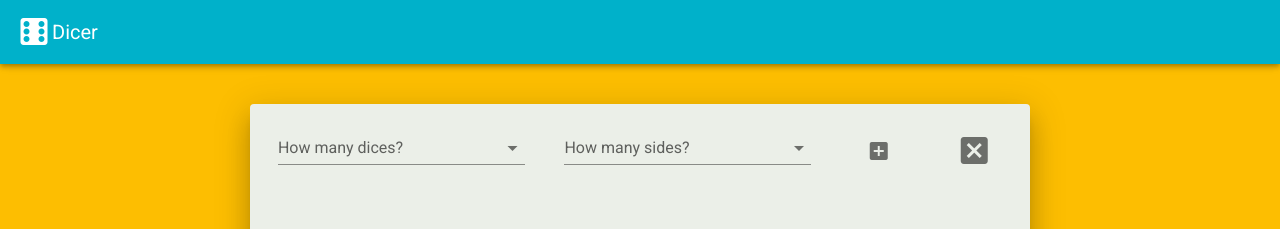
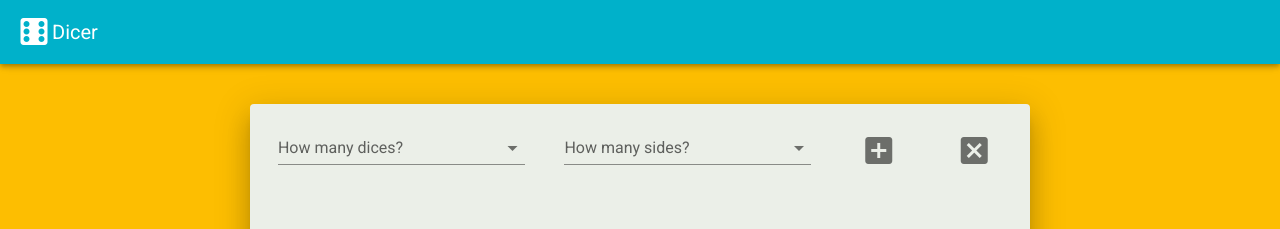
Before and after one commit to hannesortmeier/dicer, a Vue app: page / in a window 1280 px wide. Shown: the top 229 px of the page. Built offline with nearby package versions, Linux system fonts and the light colour scheme.

Commit message:
fixed button sizes

```diff
--- a/public/index.html
+++ b/public/index.html
@@ -6,9 +6,9 @@
   <meta http-equiv="X-UA-Compatible" content="IE=edge">
   <meta name="viewport" content="width=device-width,initial-scale=1.0">
   <meta name="description"
-    content="Free online simulator for rolling any number of dice with select and deselect feature. Free online Würfel Simulator mit Auswahlfunktion.">
+    content="Free online simulator for rolling any number of dice with select and deselect feature. Kostenloser online Würfel Simulator mit Auswahlfunktion.">
   <link rel="icon" href="<%= BASE_URL %>favicon.ico">
-  <title>dicer.pro - free online dice simulator'</title>
+  <title>dicer.pro - free online dice simulator</title>
   <link rel="stylesheet" href="https://fonts.googleapis.com/css?family=Roboto:100,300,400,500,700,900">
   <link rel="stylesheet" href="https://cdn.jsdelivr.net/npm/@mdi/font@latest/css/materialdesignicons.min.css">
 </head>
--- a/src/components/DiceSelection.vue
+++ b/src/components/DiceSelection.vue
@@ -66,15 +66,11 @@
 					<template v-slot:activator="{ on }">
 						<v-btn
 							icon
-							:size="{'small': $vuetify.breakpoint.xs,
-											'medium': $vuetify.breakpoint.sm,
-											'large': $vuetify.breakpoint.mdAndUp}"
+							medium
 							v-on="on"
 							@click.native="addDiceObjectsButtonClicked()"
 						>
-							<v-icon :size="{'small': $vuetify.breakpoint.xs,
-															'medium': $vuetify.breakpoint.sm,
-															'large': $vuetify.breakpoint.mdAndUp}">
+							<v-icon large>
 								mdi-plus-box
 							</v-icon>
 						</v-btn>
@@ -108,38 +104,53 @@
 
 <script>
 export default {
-	name: 'DiceSelection',
+	name: "DiceSelection",
 
 	data() {
 		return {
-			supportedQuantityOfDices: [1, 2, 3, 4, 5, 6, 7, 8, 9, 10 ,11, 12, 13, 14, 15, 16],
-			supportedQuantityOfSides: [/*4,*/ 6/*, 8, 10, 12, 20, 21, 23, 48*/],
+			supportedQuantityOfDices: [
+				1,
+				2,
+				3,
+				4,
+				5,
+				6,
+				7,
+				8,
+				9,
+				10,
+				11,
+				12,
+				13,
+				14,
+				15,
+				16,
+			],
+			supportedQuantityOfSides: [/*4,*/ 6 /*, 8, 10, 12, 20, 21, 23, 48*/],
 			diceQuantity: null,
 			diceSideCount: null,
 			showDiceCountAlert: false,
-			showDiceSideAlert: false
-		}
+			showDiceSideAlert: false,
+		};
 	},
 
 	methods: {
 		async addDiceObjectsButtonClicked() {
 			if (!this.diceQuantity) {
-				this.showDiceCountAlert = true
+				this.showDiceCountAlert = true;
+			} else if (!this.diceSideCount) {
+				this.showDiceCountAlert = false;
+				await new Promise((r) => setTimeout(r, 300));
+				this.showDiceSideAlert = true;
+			} else {
+				this.showDiceCountAlert = false;
+				this.showDiceSideAlert = false;
+				let args = [this.diceQuantity, this.diceSideCount];
+				this.$emit("add-dices", args);
 			}
-			else if  (!this.diceSideCount) {
-				this.showDiceCountAlert = false
-				await new Promise(r => setTimeout(r, 300))
-				this.showDiceSideAlert = true
-			}
-			else {
-				this.showDiceCountAlert = false
-				this.showDiceSideAlert = false
-				let args = [this.diceQuantity, this.diceSideCount]
-				this.$emit('add-dices', args)
-			}
-		}
-	}
-}
+		},
+	},
+};
 </script>
 
 <style>
```
